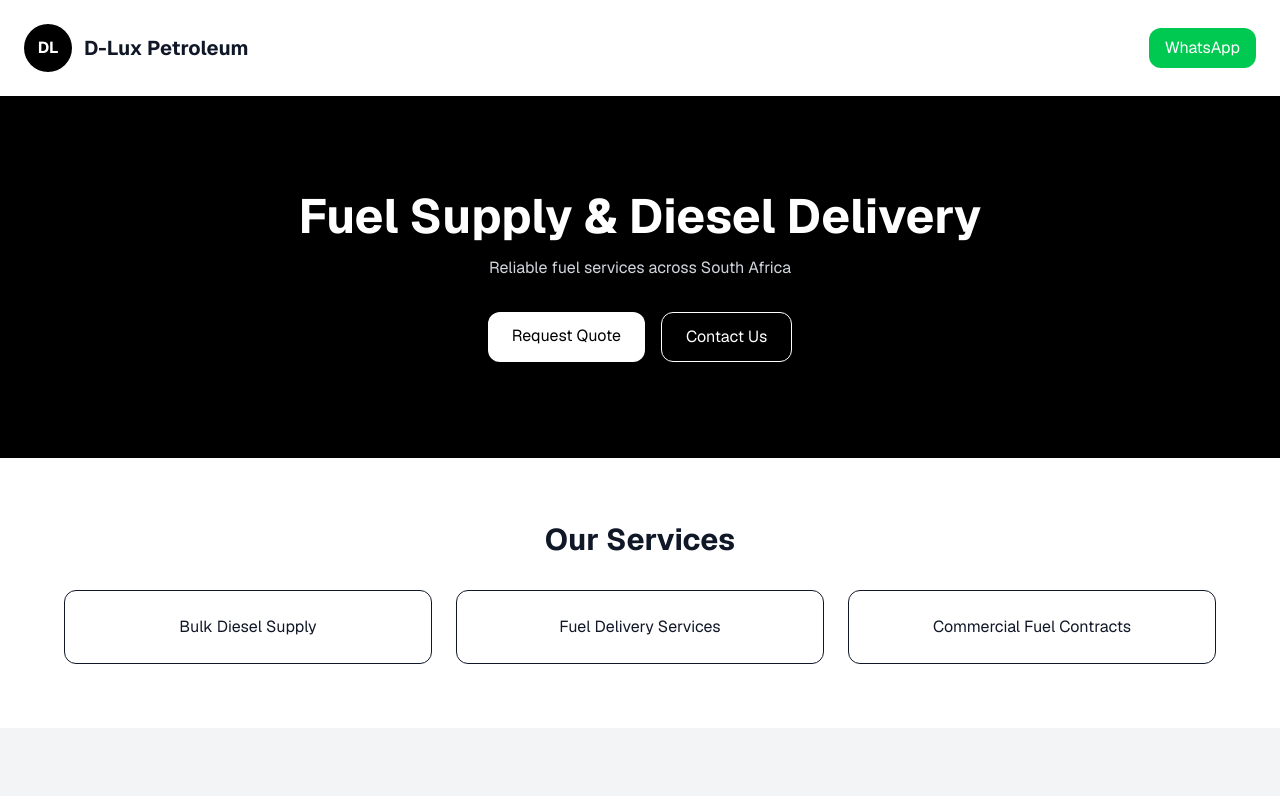
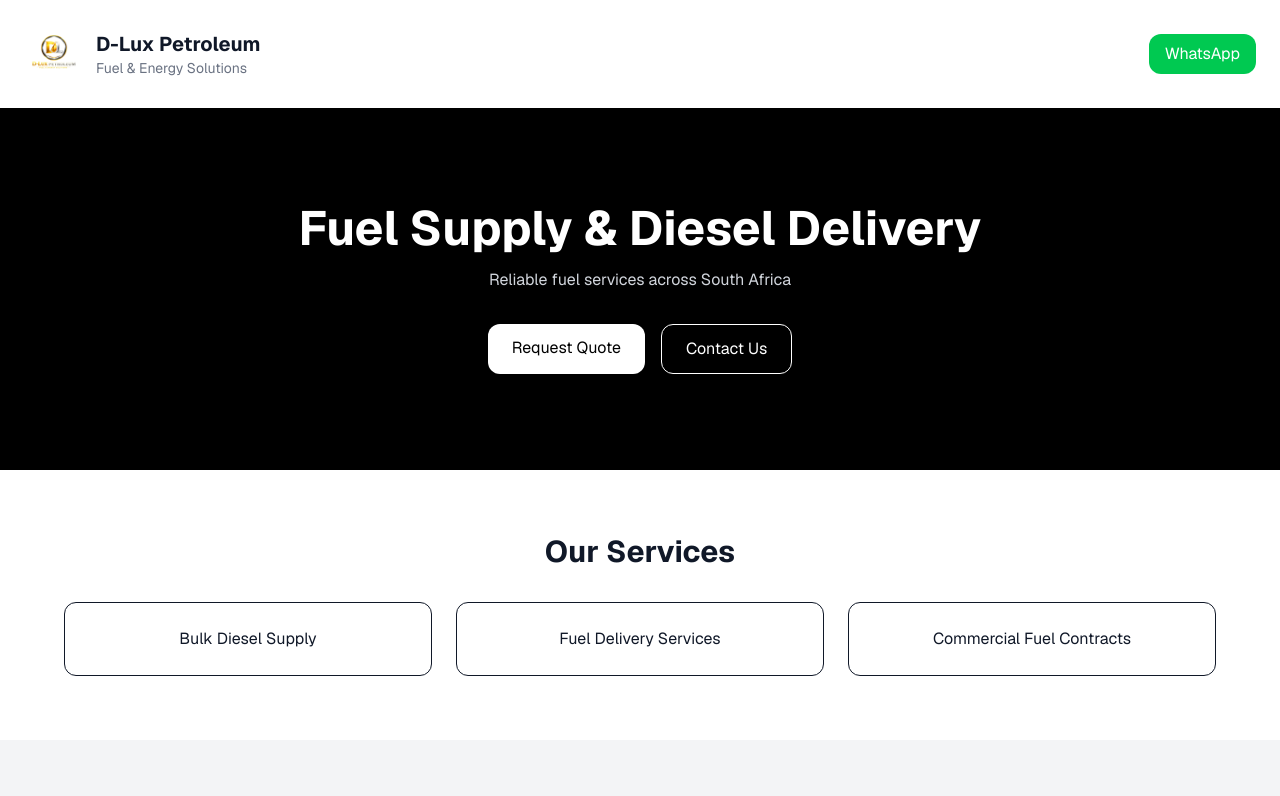
Before and after one commit to quilhendry-spec/d-lux-petroleum, a Next.js app: page / in a window 1280 px wide. Shown: the top 796 px of the page. Built offline with nearby package versions, Linux system fonts and the light colour scheme.

Commit message:
Fix duplicate Home function

```diff
--- a/app/page.tsx
+++ b/app/page.tsx
@@ -1,16 +1,33 @@
 "use client";
 
+import Image from "next/image";
+
 export default function Home() {
+
   return (
     <div className="min-h-screen bg-white text-gray-900 font-sans">
 
-      {/* HEADER */}
   <header className="p-6 flex justify-between items-center shadow">
   <div className="flex items-center gap-3">
-          <div className="w-12 h-12 rounded-full bg-black text-white flex items-center justify-center font-bold">
-            DL
+
+    <Image
+      src="/logo.png"
+      alt="D-Lux Petroleum Logo"
+      width={60}
+      height={60}
+      className="rounded-full"
+    />
+
+    <div>
+      <h1 className="text-xl font-bold">
+        D-Lux Petroleum
+      </h1>
+
+      <p className="text-sm text-gray-500">
+        Fuel & Energy Solutions
+      </p>
     </div>
-          <h1 className="text-xl font-bold">D-Lux Petroleum</h1>
+
   </div>
 
   <a
```
Also changed, not shown: public/logo.png (added). Lines whose indentation alone changed are shown as unchanged.
